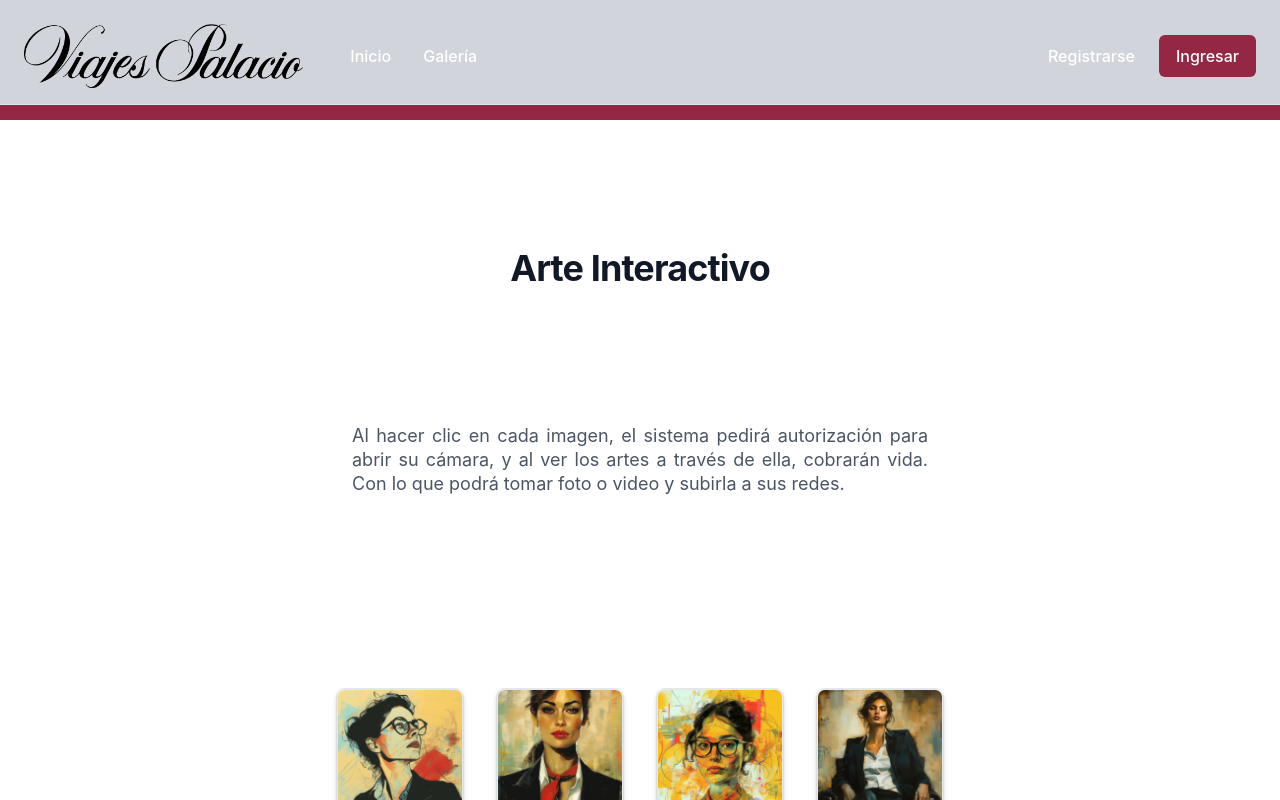
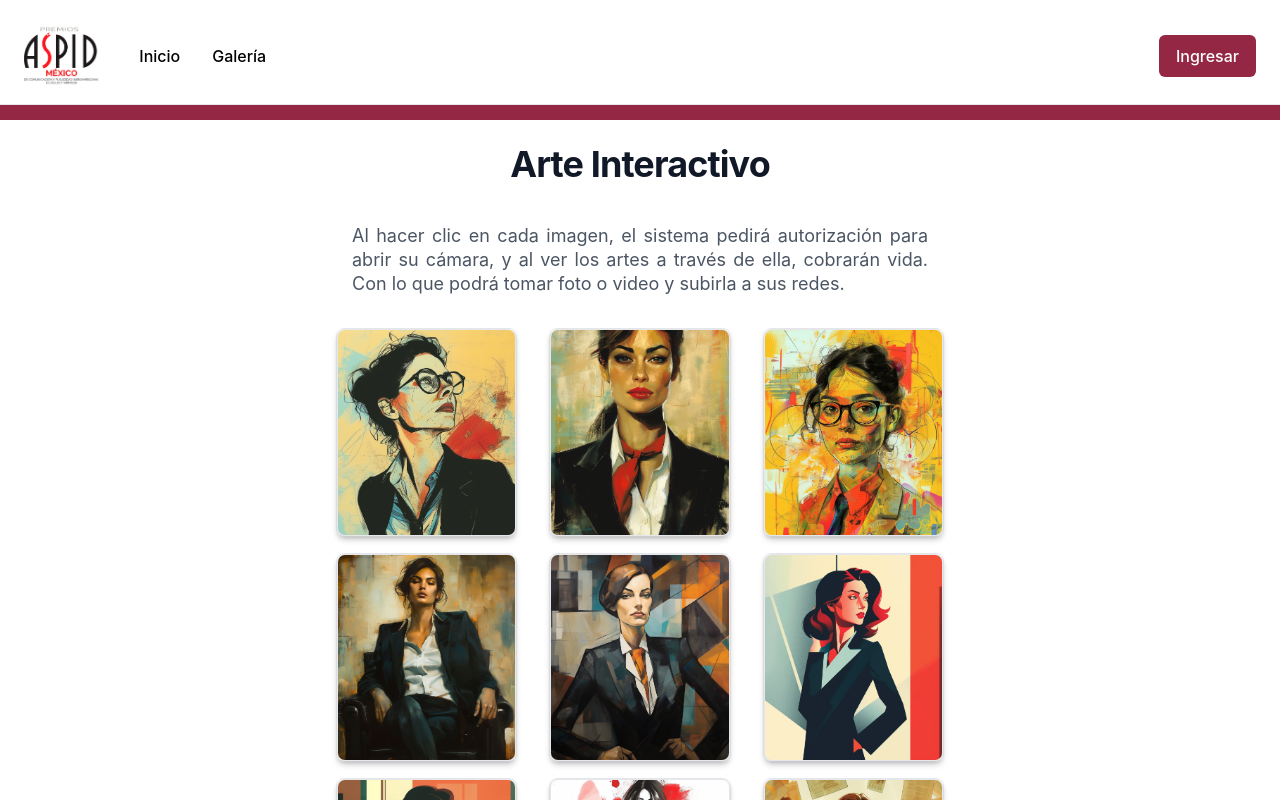
Before and after one commit to BurritoQuemado/subasta-preguntas-aspid, a React (Create React App) app in the folder subastas-stands-app/: page /galeria in a window 1280 px wide. Shown: the top 800 px of the page. Built offline with nearby package versions, Linux system fonts and the light colour scheme.

Commit message:
updated desktop size

```diff
--- a/subastas-stands-app/src/art_list.js
+++ b/subastas-stands-app/src/art_list.js
@@ -9,8 +9,8 @@ import JessicaDurrant from './assets/images/art/JessicaDurrant.webp';
 import MartinAnsin from './assets/images/art/MartinAnsin.webp';
 import MartinAnsin2 from './assets/images/art/MartinAnsin2.webp';
 
-const URL_GROUP_1 = "https://8th.io/ncydd";
-const URL_GROUP_2 = "https://8th.io/ncydd";
+const URL_GROUP_1 = "https://8th.io/8qkcj";
+const URL_GROUP_2 = "https://8th.io/ykcky";
 
 const art_list = [
     {
@@ -35,13 +35,13 @@ const art_list = [
       "id": 4,
       "title": "FranesMacDonaldsIMG",
       "img": FranesMacDonaldsIMG,
-      "href": URL_GROUP_1
+      "href": URL_GROUP_2
     },
     {
       "id": 5,
       "title": "FranesMacDonalds2IMG",
       "img": FranesMacDonalds2IMG,
-      "href": URL_GROUP_1
+      "href": URL_GROUP_2
     },
     {
       "id": 6,
@@ -59,13 +59,13 @@ const art_list = [
       "id": 8,
       "title": "JessicaDurrant",
       "img": JessicaDurrant,
-      "href": URL_GROUP_2
+      "href": URL_GROUP_1
     },
     {
       "id": 9,
       "title": "MartinAnsin",
       "img": MartinAnsin,
-      "href": URL_GROUP_2
+      "href": URL_GROUP_1
     },
     {
       "id": 10,
--- a/subastas-stands-app/src/components/gallery-list/gallery-list.jsx
+++ b/subastas-stands-app/src/components/gallery-list/gallery-list.jsx
@@ -8,12 +8,12 @@ function GalleyList ({ gallery, title }) {
 
     return (
         <>
-            <div className="px-6 py-4 sm:px-6 sm:py-32 lg:px-8">
+            <div className="px-6 py-4 sm:px-6 sm:py-32 lg:px-8 lg:py-6">
                 <div className="mx-auto max-w-2xl text-center">
                     <h2 className="text-3xl font-bold tracking-tight text-gray-900 sm:text-4xl">
                         { title }
                     </h2>
-                    <div className="px-6 py-12 sm:px-6 sm:py-32 lg:px-8">
+                    <div className="px-6 py-12 sm:px-6 sm:py-32 lg:px-8 lg:py-8">
                         <div className="mx-auto max-w-2xl text-center">
                             <p className="mx-auto mt-2 max-w-xl text-lg text-justify leading-6 text-gray-600">
                             Al hacer clic en cada imagen, el sistema pedirá autorización para abrir su cámara, y al ver los artes a través de ella, cobrarán vida. Con lo que podrá tomar foto o video y subirla a sus redes.
@@ -21,8 +21,8 @@ function GalleyList ({ gallery, title }) {
                         </div>
                     </div>
                     <div className="bg-white">
-                        <div className="mx-auto max-w-2xl px-4 py-4 sm:px-6 sm:py-16 lg:max-w-7xl lg:px-8">
-                            <div className="grid grid-cols-2 gap-4 grid-flow-row  sm:grid-cols-2 lg:grid-cols-3 xl:grid-cols-4 xl:gap-x-8">
+                        <div className="mx-auto max-w-2xl px-4 py-4 sm:px-6 sm:py-16 lg:max-w-7xl lg:px-8 lg:py-0">
+                            <div className="grid grid-cols-2 gap-4 grid-flow-row  sm:grid-cols-2 lg:grid-cols-3 xl:grid-cols-3 xl:gap-x-8">
                             {
                                 gallery.map(item =>{
                                     return (
--- a/subastas-stands-app/src/components/layout/layout.jsx
+++ b/subastas-stands-app/src/components/layout/layout.jsx
@@ -46,7 +46,7 @@ class Layout extends Component{
       <div className="bg-white">
         <div className="relative overflow-hidden">
           <Popover as="header" className="relative">
-            <div className="bg-gray-300 pt-6 pb-0">
+            <div className="bg-white pt-6 pb-0">
               <nav
                 className="relative mx-auto flex max-w-7xl items-center justify-between px-4 sm:px-6"
                 aria-label="Global"
@@ -56,7 +56,7 @@ class Layout extends Component{
                     <Link to="/">
                       <span className="sr-only">Wallet Cryptocoins</span>
                       <img
-                        className="h-10 w-auto lg:h-16"
+                        className="h-12 w-auto lg:h-16"
                         src={Logo}
                         alt="logo-viajespalacio"
                       />
@@ -73,7 +73,7 @@ class Layout extends Component{
                       <Link
                         key={item.name}
                         to={item.href}
-                        className="text-base font-medium text-white hover:text-gray-600"
+                        className="text-base font-medium text-black hover:text-gray-600"
                       >
                         {item.name}
                       </Link>
@@ -85,7 +85,7 @@ class Layout extends Component{
                           to={item.href}
                           target={item.target}
                           rel="nonreferrer noreferrer"
-                          className="text-base font-medium text-white hover:text-gray-600"
+                          className="text-base font-medium text-black hover:text-gray-600"
                         >
                           {item.name}
                         </Link>
@@ -154,7 +154,7 @@ class Layout extends Component{
                         <Link
                           key={item.name}
                           to={item.href}
-                          className="block rounded-md px-3 py-2 text-base font-medium text-white"
+                          className="block rounded-md px-3 py-2 text-base font-medium text-black"
                         >
                           {item.name}
                         </Link>
@@ -166,7 +166,7 @@ class Layout extends Component{
                             to={item.href}
                             target={item.target}
                             rel="nonreferrer noreferrer"
-                            className="block rounded-md px-3 py-2 text-base font-medium text-white"
+                            className="block rounded-md px-3 py-2 text-base font-medium text-black"
                           >
                             {item.name}
                           </Link>
@@ -178,7 +178,7 @@ class Layout extends Component{
                       <Link
                         to='/'
                         onClick={logout}
-                        className="block w-full rounded-md bg-black py-3 px-4 text-center font-medium text-white shadow hover:from-teal-600 hover:to-cyan-700"
+                        className="block w-full rounded-md bg-principal py-3 px-4 text-center font-medium text-white shadow hover:from-teal-600 hover:to-cyan-700"
                       >
                         Salir
                       </Link>
@@ -218,7 +218,7 @@ class Layout extends Component{
               <div className="xl:grid xl:grid-cols-3 xl:gap-8 justify-center">
                 <div className="py-4 sm:mx-auto sm:w-full sm:max-w-md">
                     <img
-                        className="mx-auto h-20 w-auto"
+                        className="mx-auto h-36 w-auto"
                         src={ Logo }
                         alt="logo_viajespalacio"
                     />
--- a/subastas-stands-app/src/components/quiz/quiz.jsx
+++ b/subastas-stands-app/src/components/quiz/quiz.jsx
@@ -40,7 +40,7 @@
         return (
             <>
                 { !showResult ?
-                <div className="bg-white px-4 py-2 ">
+                <div className="bg-white px-4 py-2 mx-auto max-w-3xl px-6 lg:px-8 lg:py-6">
                     <div className="">
                         <div className="grid grid-cols-2">
                             <div className="text-left">
--- a/subastas-stands-app/src/components/wallet/wallet.jsx
+++ b/subastas-stands-app/src/components/wallet/wallet.jsx
@@ -10,7 +10,7 @@ function Wallet({ name, balance, history, user_id, valid_codes}){
         <>
             <div className="bg-white py-10 lg:py-24 sm:py-32">
                 <Balance name={name} balance={balance} />
-                <div className="mt-10 grid grid-cols-1 items-center justify-center gap-6 m-16 text-center">
+                <div className="mt-10 grid grid-cols-1 items-center justify-center gap-6 m-16 text-center mx-auto max-w-3xl px-6 lg:px-8">
                     <Link
                     to={'/galeria'}
                     className="rounded-md bg-principal px-3.5 py-2.5 text-sm font-semibold text-white shadow-sm hover:bg-principal focus-visible:outline focus-visible:outline-2 focus-visible:outline-offset-2 focus-visible:outline-principal"
--- a/subastas-stands-app/src/pages/quiz.js
+++ b/subastas-stands-app/src/pages/quiz.js
@@ -29,9 +29,9 @@ function QuizPage({ user_id}) {
 
     return (
         <>
-            <div className="px-6 py-4 sm:px-6 sm:py-32 lg:px-8">
+            <div className="px-6 py-4 sm:px-6 sm:py-32 lg:px-8 lg:py-2">
                 <div className="mx-auto max-w-2xl text-center">
-                    <div className="px-6 py-6 sm:px-6 sm:py-32 lg:px-8">
+                    <div className="px-6 py-6 sm:px-6 sm:py-32 lg:px-8 lg:py-2">
                         <div className="mx-auto max-w-2xl text-center">
                             <p className="mx-auto mt-2 max-w-xl text-lg text-justify leading-6 text-gray-600">
                                 Para conocer las preguntas y respuestas preste atención al presentador y a la pantalla, ya que ahí
@@ -47,7 +47,7 @@ function QuizPage({ user_id}) {
             {
                 quiz_try ? <Quiz user_id={user_id}/> :
                 <>
-                <div className="px-6 py-4 sm:px-6 sm:py-32 lg:px-8">
+                <div className="px-6 py-4 sm:px-6 sm:py-32 lg:px-8 lg:py-6">
                     <div className="mx-auto max-w-2xl text-center">
                         <div className="px-6 py-6 sm:px-6 sm:py-32 lg:px-8">
                             <div className="mx-auto max-w-2xl text-center">
```
Also changed, not shown: subastas-stands-app/src/assets/images/logo.png.
